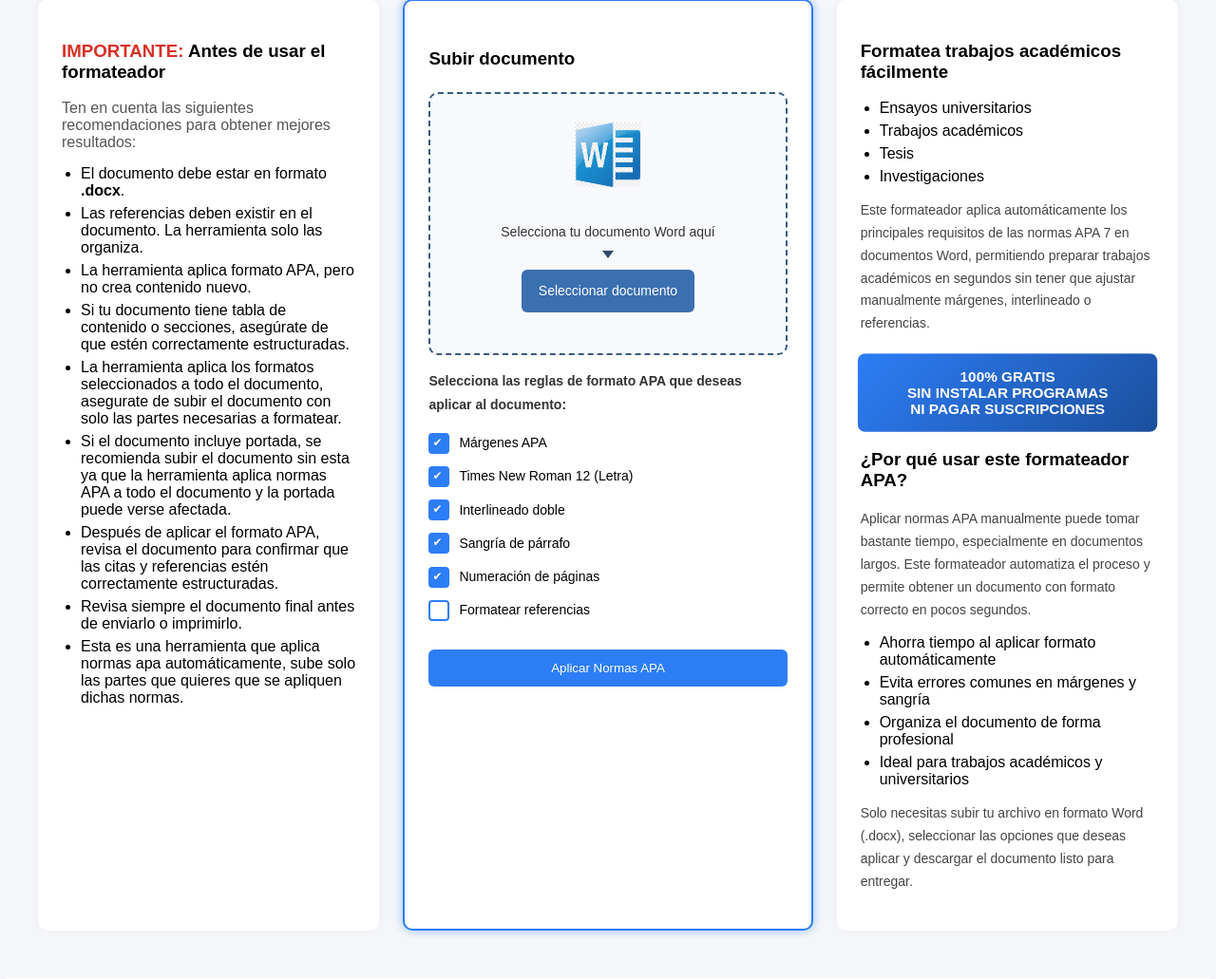
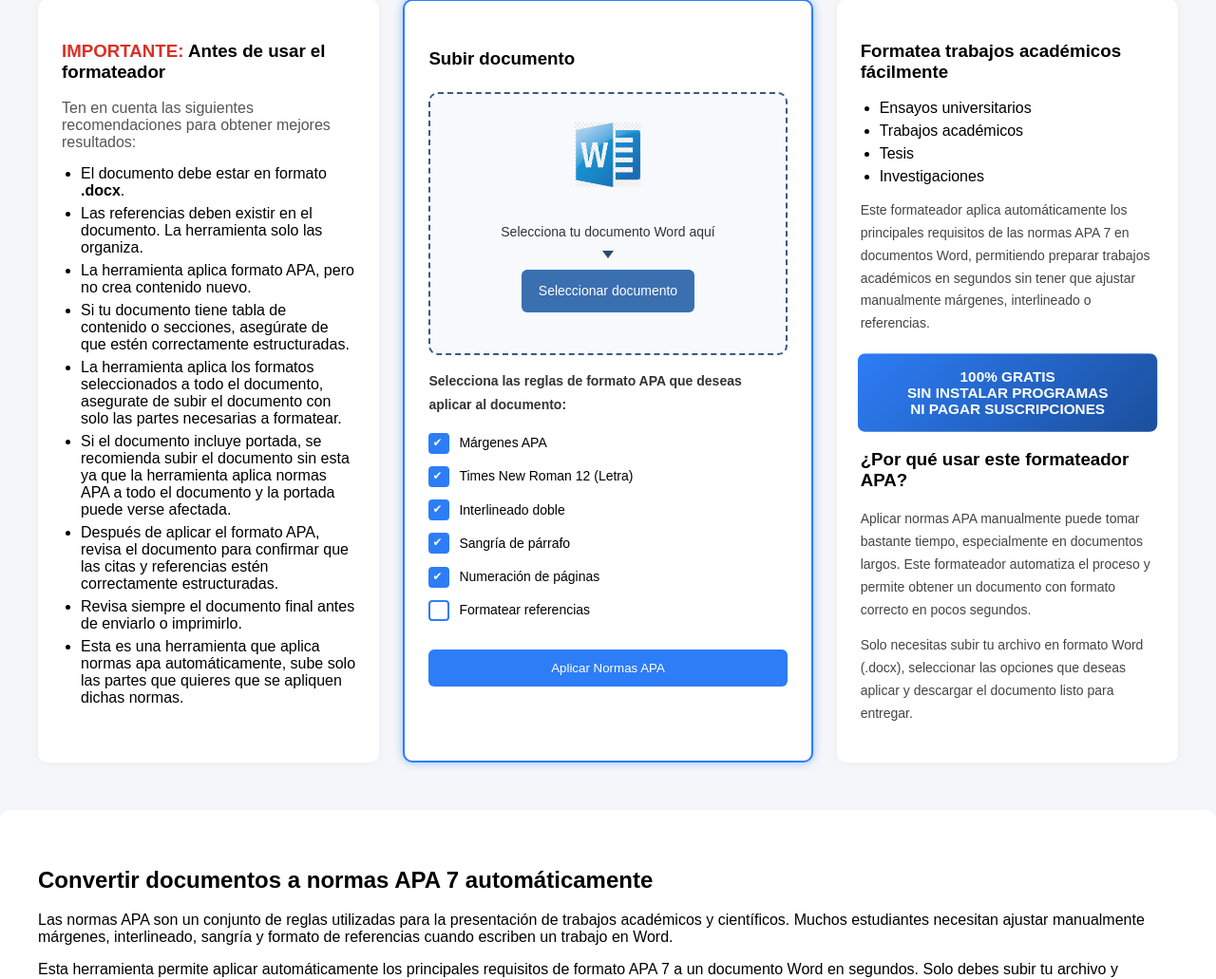
Before and after one commit to antonysilva9731-cell/apa-formatter, a FastAPI app: page / in a window 1280 px wide. Shown: the part 483-1514 px from the top of the page at 95% size. Run offline with FastAPI, Linux system fonts and the light colour scheme.

Commit message:
ajuste de espacios vacios

```diff
--- a/templates/index.html
+++ b/templates/index.html
@@ -650,12 +650,6 @@ Aplicar normas APA manualmente puede tomar bastante tiempo, especialmente en doc
 Este formateador automatiza el proceso y permite obtener un documento con formato correcto en pocos segundos.
 </p>
 
-<ul>
-<li>Ahorra tiempo al aplicar formato automáticamente</li>
-<li>Evita errores comunes en márgenes y sangría</li>
-<li>Organiza el documento de forma profesional</li>
-<li>Ideal para trabajos académicos y universitarios</li>
-</ul>
 
 <p class="side-text">
 Solo necesitas subir tu archivo en formato Word (.docx), seleccionar las opciones que deseas aplicar
```
